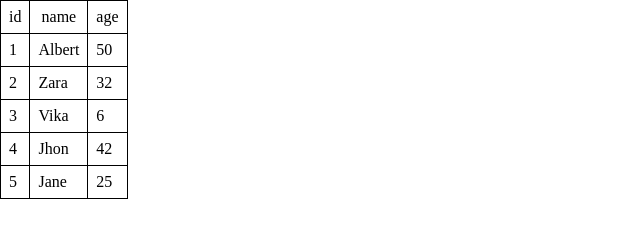
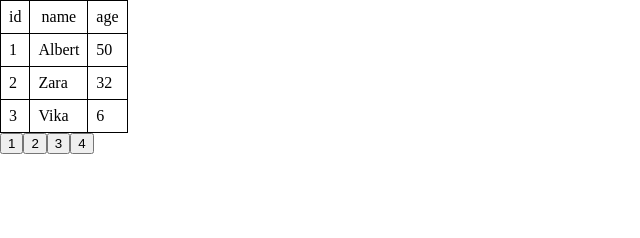
Before and after one commit to zarasah/data-table, a plain HTML site: page index.html in a window 1280 px wide. Shown: the whole page, without its empty margins (0-640 px from the left). Drawn offline with Linux system fonts and the light colour scheme.

Commit message:
add pagination

```diff
--- a/assets/js/DataTable.js
+++ b/assets/js/DataTable.js
@@ -6,19 +6,26 @@ class DataTable {
 
     createTable() {
         const $table = document.createElement('table');
-        this.$table = $table; // mna tune
+        this.$table = $table;
         const $dataTableContainer = document.querySelector('.data-table-container');
+        this.currentData = this.data.slice(0, 3);
+        this.$dataTableContainer = $dataTableContainer;
         $dataTableContainer.appendChild($table);
 
-        $table.appendChild(this.createThead());
-        const $tbody =this.createTbody()
-        $table.appendChild($tbody);
+        this.createThead();
+        this.createTbody();
+        this.renderData();
+        this.renderPagination();
 
-        const data = this.renderData();
+        // $table.appendChild(this.createThead());
+        // const $tbody =this.createTbody()
+        // $table.appendChild($tbody);
 
-        data.forEach(($tr) => {
-            $tbody.appendChild($tr);
-        })
+        // const data = this.renderData();
+
+        // data.forEach(($tr) => {
+        //     this.$tbody.appendChild($tr);
+        // })
     }
 
     createThead() {
@@ -32,17 +39,20 @@ class DataTable {
         });
 
         $thead.appendChild($tr);
-        return $thead;
+        this.$table.appendChild($thead);
     }
 
     createTbody() {
         const $tbody = document.createElement('tbody');
+        this.$tbody = $tbody;
 
-        return $tbody;
+        this.$table.appendChild($tbody);
     }
 
     renderData() {
-       return this.data.map((item) => {
+        this.$tbody.innerHTML = null;
+
+        this.currentData.map((item) => {
             const $tr = document.createElement('tr');
 
             for (const key in item) {
@@ -51,8 +61,35 @@ class DataTable {
                 $tr.appendChild($td);
             }
 
-            return $tr;
+            this.$tbody.appendChild($tr);
         });
+    }
+
+    renderPagination() {
+        const $pagination = document.createElement('div');
+        const pageCount = Math.ceil (this.data.length / 3);
+
+        for (let i = 1; i <= pageCount; i++) {
+            const $button = document.createElement('button');
+            $button.innerHTML = i;
+            $pagination.appendChild($button);
+
+            $button.addEventListener('click', (e) => {
+                const currentPage = e.target.innerHTML;
+
+                if (currentPage === '1') {
+                    this.currentData = this.data.slice(0, 3);
+                    this.renderData();
+                } else {
+                    const startData = (+currentPage - 1) * 3
+                    const endData = startData + 3;
+                    this.currentData = this.data.slice(startData, endData);
+                    this.renderData();
+                }
+            })
+        }
+
+        this.$dataTableContainer.appendChild($pagination);
     }
 }
 
--- a/assets/js/index.js
+++ b/assets/js/index.js
@@ -27,6 +27,31 @@ const data = [
         id: 5,
         name: 'Jane',
         age: 25,
+    },
+    {
+        id: 6,
+        name: 'Nane',
+        age: 30,
+    },
+    {
+        id: 7,
+        name: 'Gevorg',
+        age: 20,
+    },
+    {
+        id: 8,
+        name: 'Nelly',
+        age: 19,
+    },
+    {
+        id: 9,
+        name: 'Artak',
+        age: 42,
+    },
+    {
+        id: 10,
+        name: 'Tatev',
+        age: 37,
     }
 ];
 
```
Also changed, not shown: index.html (+1 -3 lines).
